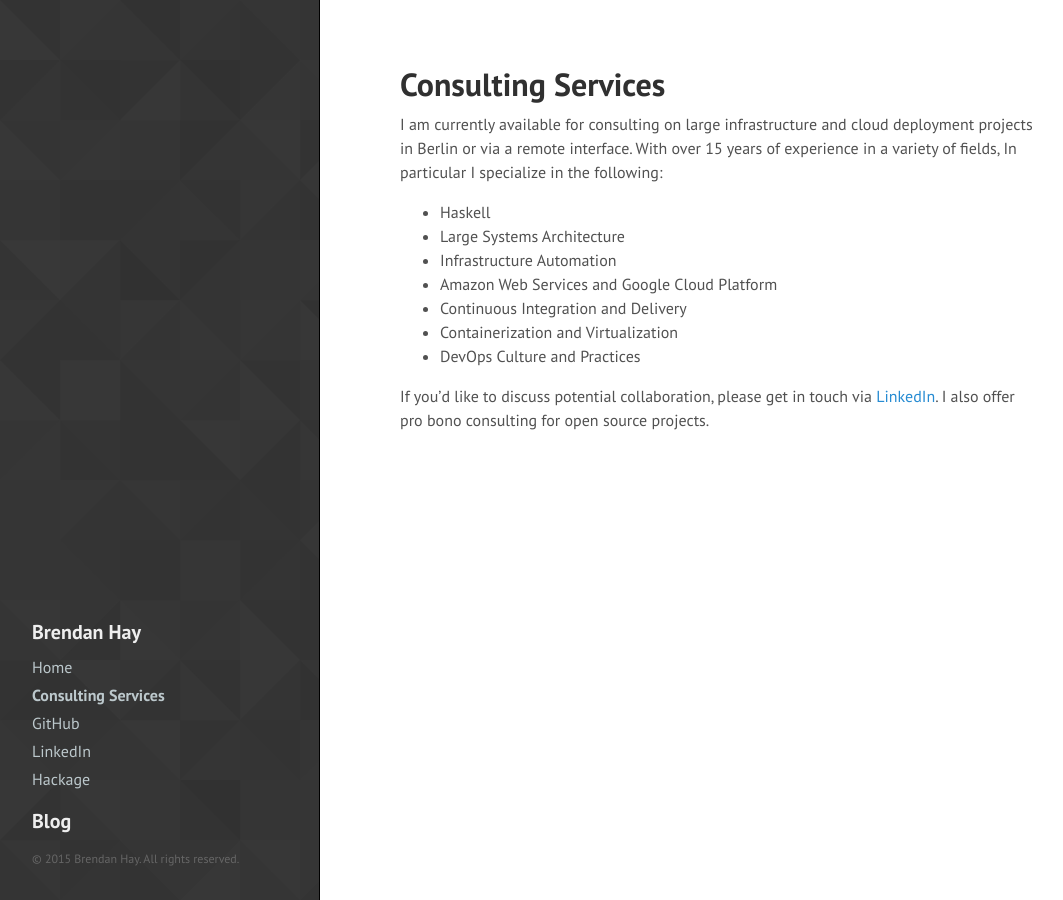
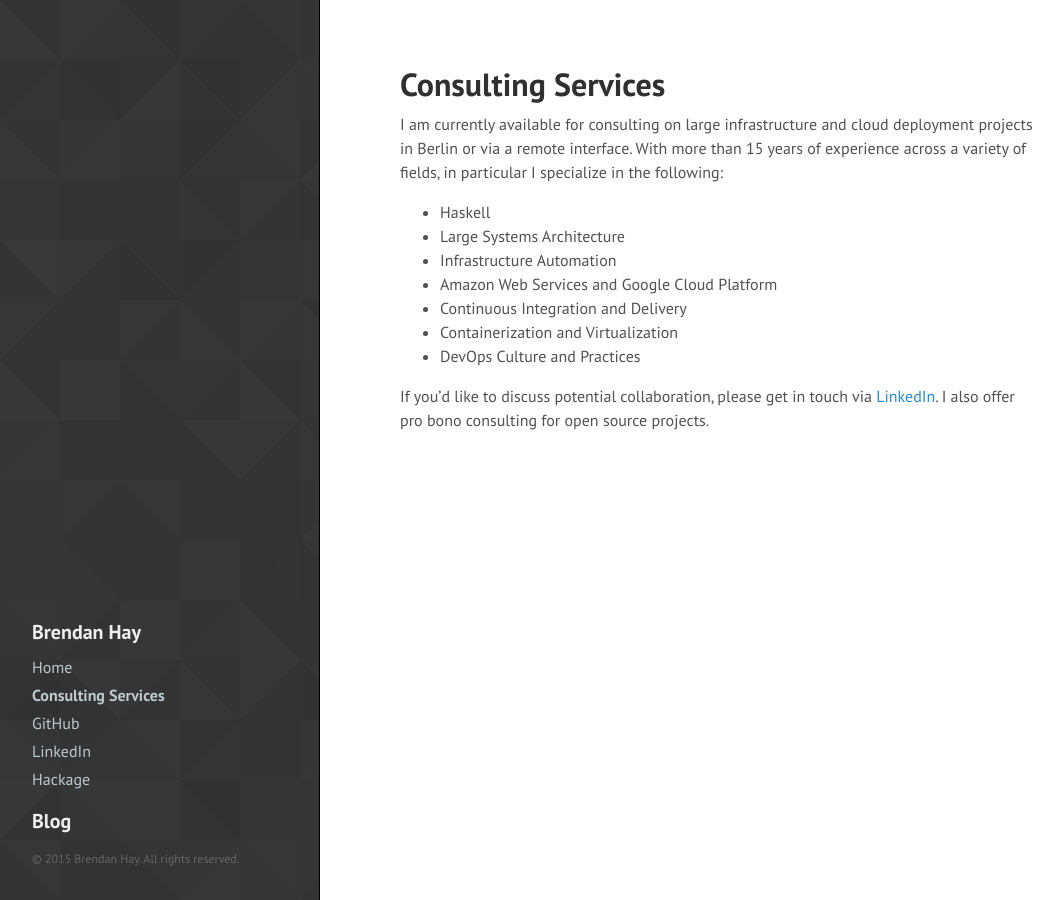
Before and after one commit to brendanhay/brendanhay.github.io, a Jekyll site: the page built from consulting.md, in a window 1280 px wide. Shown: the whole page, without its empty margins (0-1063 px from the left). Built offline with Jekyll 4.4.1, drawn with Linux system fonts in a browser that asks for light colours.

Commit message:
Updating

```diff
--- a/consulting.md
+++ b/consulting.md
@@ -4,8 +4,8 @@ title: Consulting Services
 ---
 
 I am currently available for consulting on large infrastructure and cloud
-deployment projects in Berlin or via a remote interface. With over 15 years of
-experience in a variety of fields, In particular I specialize in the following:
+deployment projects in Berlin or via a remote interface. With more than 15 years of
+experience across a variety of fields, in particular I specialize in the following:
 
 * Haskell
 * Large Systems Architecture
```
